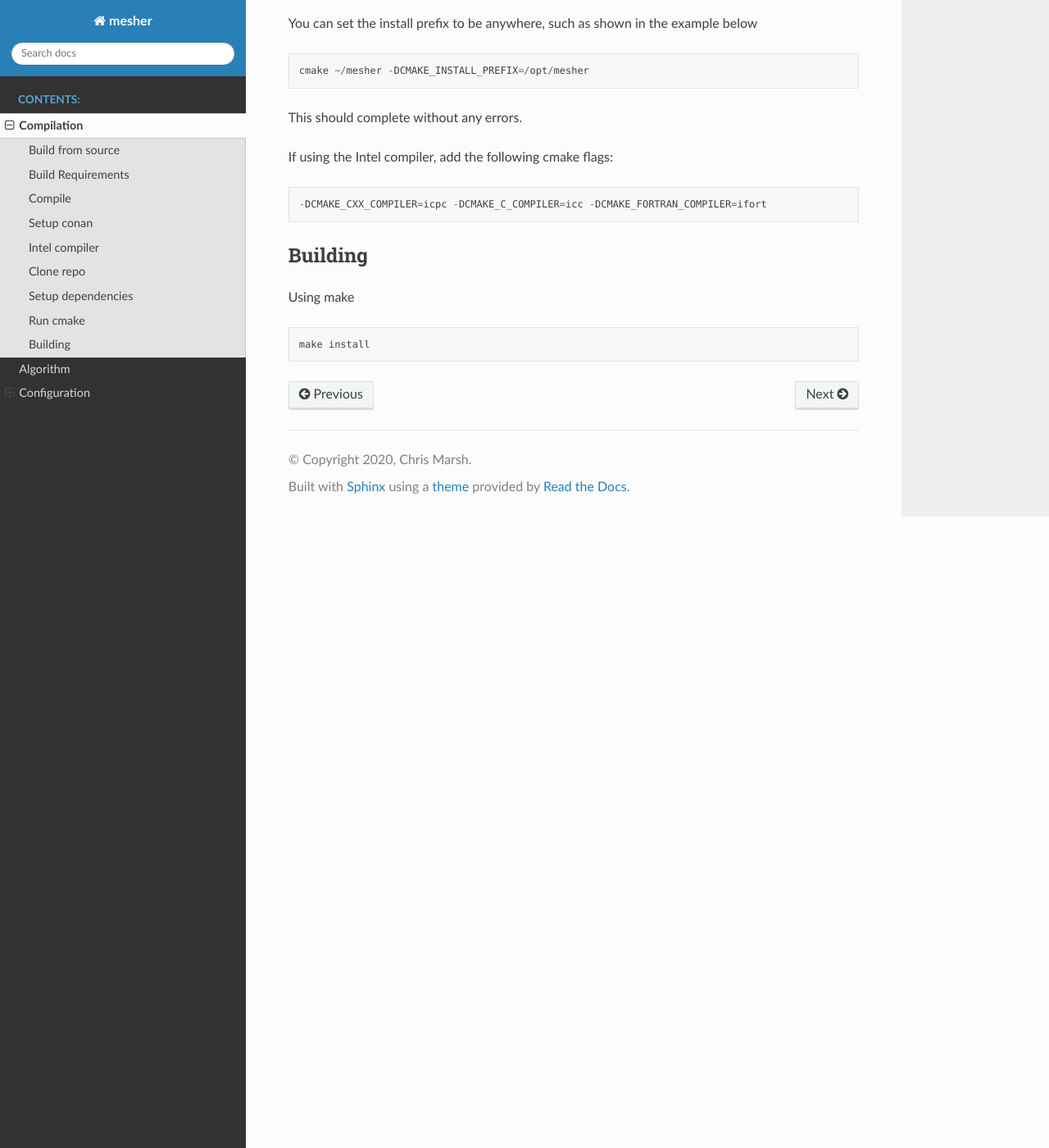
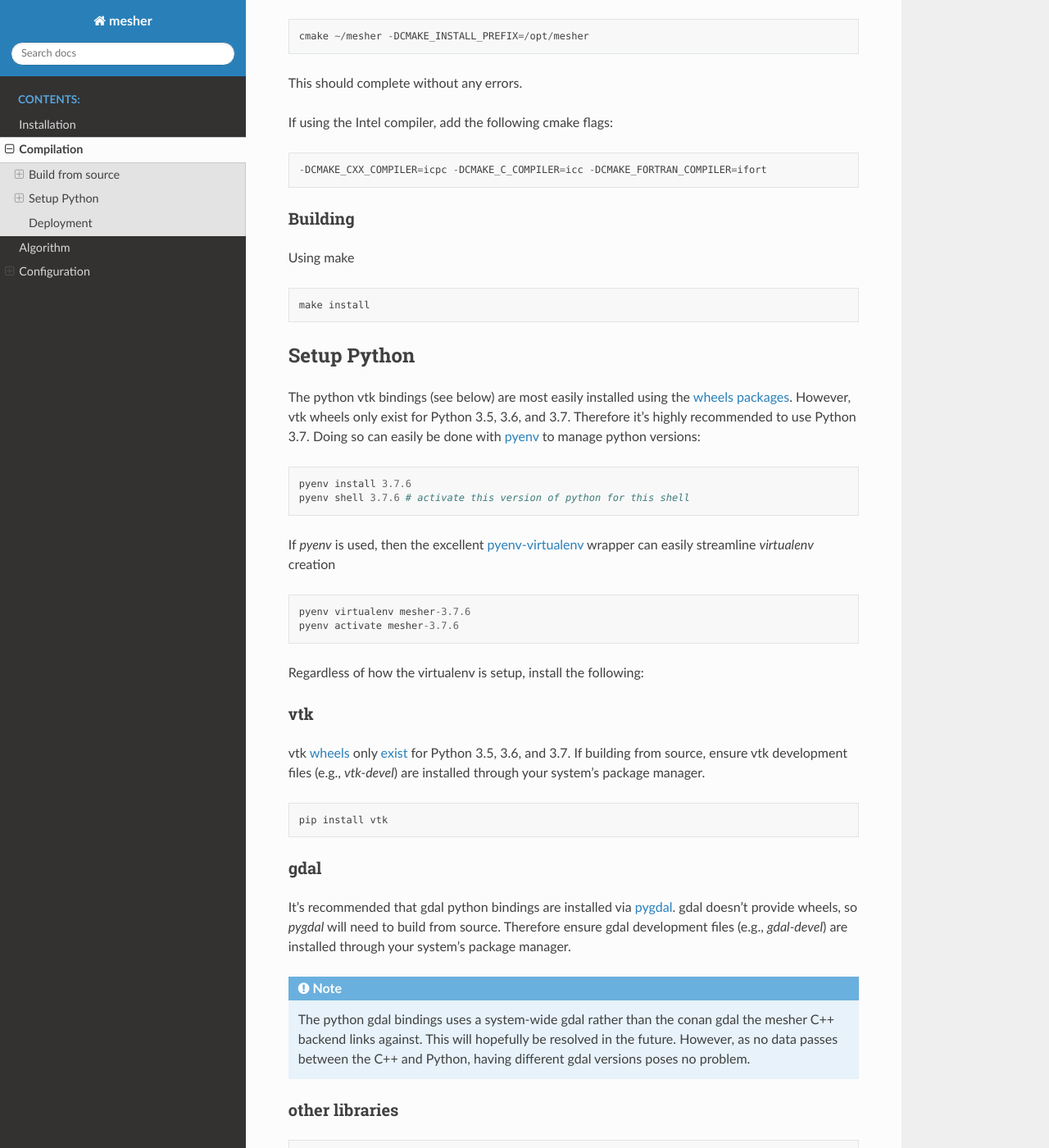
Before and after one commit to Chrismarsh/mesher, a Sphinx documentation site: the page built from docs/source/build.rst, in a window 1280 px wide and 1400 px high, scrolled down 2523 px. Shown: the whole window at 82% size. Built offline with Sphinx 7.4.7 and the Read the Docs theme 2.0.0, drawn with Linux system fonts in a browser that asks for light colours; some of the changed text lies outside the part shown.

Commit message:
update docs, ensure callable python scripts

```diff
--- a/docs/source/build.rst
+++ b/docs/source/build.rst
@@ -14,7 +14,8 @@
 All of the mesher dependencies are built on Travis-CI and uploaded to the bintray repository to serve prebuilt binaries. This means that if the mesher build is done with supported compilers and operating system (described later), the dependencies do not need to be built by the end user.
 
 Build Requirements
-===================
+*******************
+
 Linux and MacOS are the only supported environments.
 
 If bintray binaries can be used, the only requirements are:
@@ -26,7 +27,8 @@
 On MacOS, homebrew should be used to install cmake and conan. Macport based installs likely work, but have not been tested.
 
 Compile
-========
+********
+
 Building mesher requires:
 
 - cmake (>3.16)
@@ -37,7 +39,8 @@
 Throughout, this document assumes a working development environment, but a blank conan environment.
 
 Setup conan
-===========
+***********
+
 Initialize a new profile
 ::
 
@@ -68,7 +71,7 @@
 to detect the new compiler settings. The `cppstd` and `libcxx` settings need to be reapplied once this is done.
 
 Intel compiler
-==============
+**************
 If you're using the Intel compiler, ensure ``compilervars.sh`` is sourced, e.g.,
 ::
 
@@ -78,7 +81,7 @@
 
 
 Clone repo
-===========
+***********
 An out of source build is recommended. For example:
 ::
 
@@ -87,7 +90,7 @@
     mkdir ~/build && cd ~/build
 
 Setup dependencies
-===================
+******************
 Install the dependencies into your local conan cache (`~/.conan/data`)
 ::
 
@@ -103,7 +106,7 @@
     conan install ~/mesher -if=. --build missing
 
 Run cmake
-=========
+*********
 You can set the install prefix to be anywhere, such as shown in the example below
 ::
 
@@ -119,8 +122,76 @@
     -DCMAKE_CXX_COMPILER=icpc -DCMAKE_C_COMPILER=icc -DCMAKE_FORTRAN_COMPILER=ifort
 
 Building
-========
+*********
 Using make
 ::
 
     make install
+
+
+Setup Python
+============
+
+
+The python vtk bindings (see below) are most easily installed using the `wheels packages <https://pypi.org/project/vtk/#files>`_. However, vtk wheels only exist for Python 3.5, 3.6, and 3.7.
+Therefore it's highly recommended to use Python 3.7. Doing so can easily be done with `pyenv <https://github.com/pyenv/pyenv>`_ to manage python versions:
+::
+
+   pyenv install 3.7.6
+   pyenv shell 3.7.6 # activate this version of python for this shell
+
+
+If `pyenv` is used, then the excellent `pyenv-virtualenv <https://github.com/pyenv/pyenv-virtualenv>`_ wrapper can easily streamline `virtualenv` creation
+::
+
+   pyenv virtualenv mesher-3.7.6
+   pyenv activate mesher-3.7.6
+
+
+Regardless of how the virtualenv is setup, install the following:
+
+
+vtk
+***
+
+vtk `wheels <https://prabhuramachandran.blogspot.com/2018/01/vtk-810-wheels-for-all-platforms-on-pypi.html>`_ only `exist <https://pypi.org/project/vtk/#files>`_ for Python 3.5, 3.6, and 3.7. If building from source, ensure vtk development files (e.g., `vtk-devel`) are installed through your system's package manager.
+
+::
+
+   pip install vtk
+
+
+gdal
+****
+
+It's recommended that gdal python bindings are installed via `pygdal <https://github.com/nextgis/pygdal>`_. gdal doesn't provide wheels, so `pygdal` will need to build from source. Therefore ensure gdal development files (e.g., `gdal-devel`) are installed through your system's package manager.
+
+.. note::
+   The python gdal bindings uses a system-wide gdal rather than the conan gdal the mesher C++ backend links against. This will hopefully be resolved in the future. However, as no data passes between the C++ and Python, having different gdal versions poses no problem.
+
+
+other libraries
+***************
+::
+
+   pip install numpy scipy
+
+
+
+Deployment
+==========
+Notes for how to deploy to Pypi:
+
+::
+
+   pip install scikit-build
+   pip install twine
+   pip install wheel
+
+::
+
+   python setup.py sdist bdist_wheel
+   twine upload  dist/*
+
+
+Note that version number needs to be incremented for each Pypi upload
--- a/docs/source/index.rst
+++ b/docs/source/index.rst
@@ -10,6 +10,7 @@
    :maxdepth: 3
    :caption: Contents:
 
+   installation
    build
    algorithm
    configuration
--- a/mesher.py
+++ b/mesher.py
@@ -35,7 +35,7 @@
     # Check user defined configuration file
 
     if len(sys.argv) == 1:
-        print('ERROR: mesher.py requires one argument [configuration file] (i.e. mesher.py Bow)')
+        print('ERROR: mesher.py requires one argument [configuration file] (i.e. mesher.py Bow.py)')
         return
 
     # Get name of configuration file/module
--- a/setup.py
+++ b/setup.py
@@ -35,6 +35,6 @@
       url="https://github.com/Chrismarsh/mesher",
       include_package_data=True,
       cmake_args=['-DCMAKE_BUILD_TYPE=Release'],
-      scripts=["mesher.py","permutation_tools.py"],
+      scripts=["mesher.py","tools/mesh2vtu.py", "tools/meshmerge.py","tools/meshpermutation.py","tools/meshstats.py"],
       install_requires=['vtk','pygdal'+get_installed_gdal_version(),'numpy','scipy']
      )
```
Also changed, not shown: docs/source/installation.rst (added, +10 -0 lines), 3 other files.
